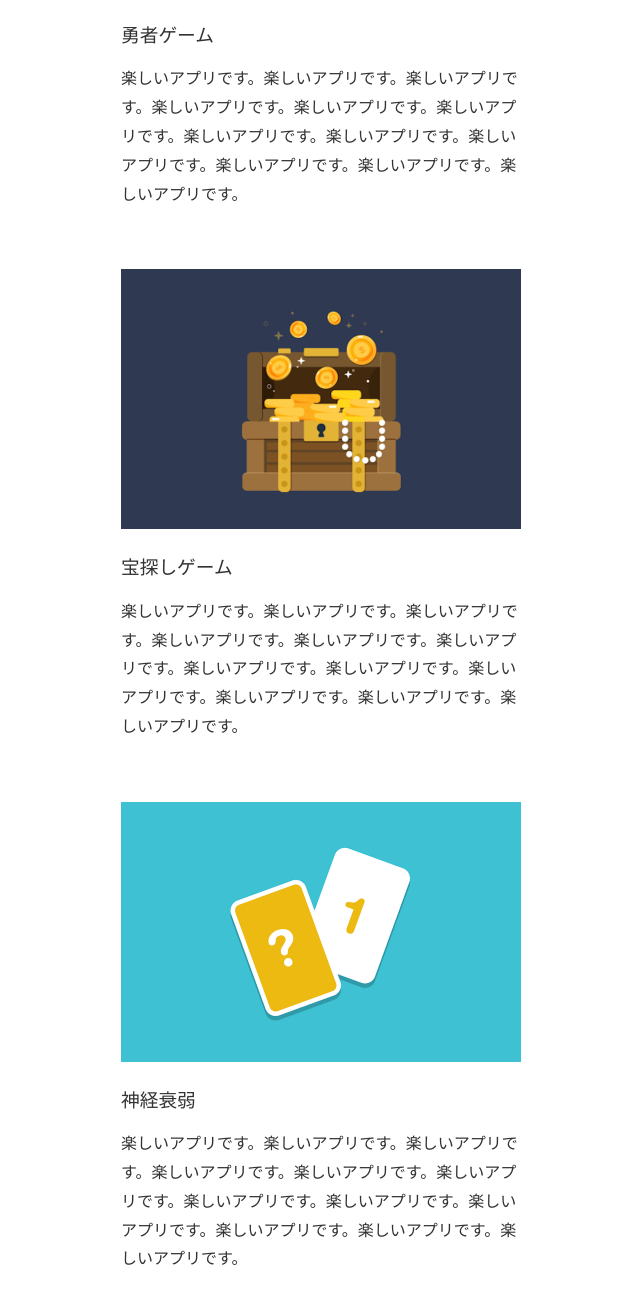
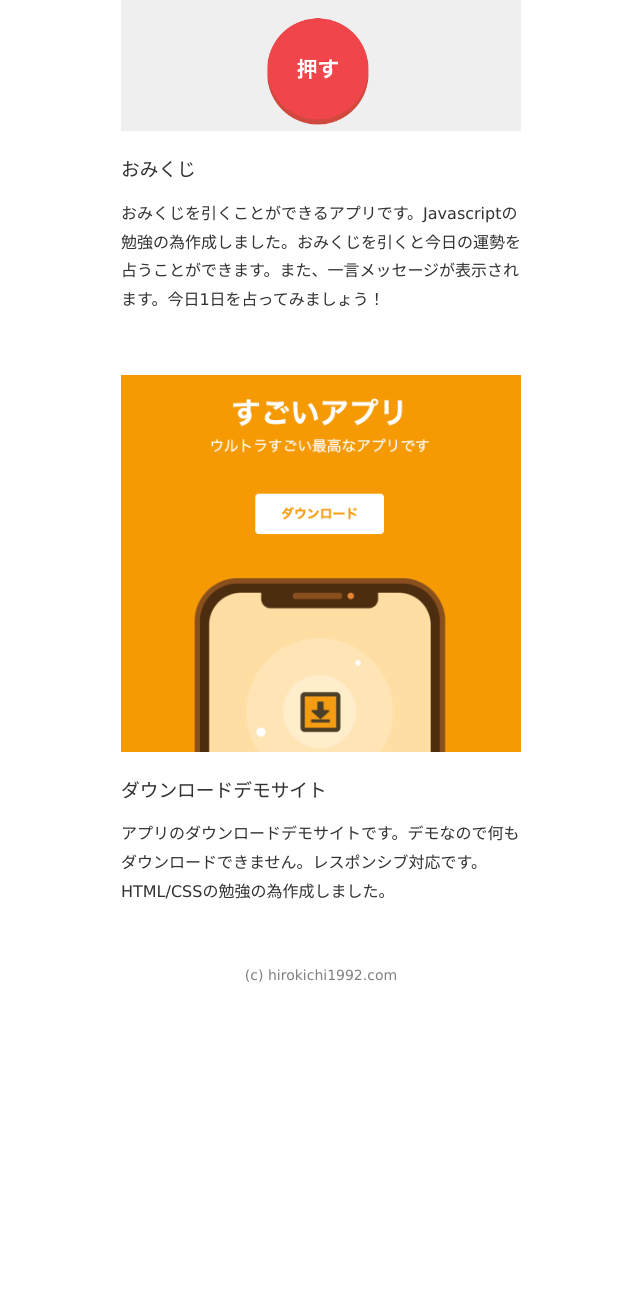
Before and after one commit to hirokichi1992/Portfolio-site-demo, a plain HTML site: page index.html in a window 1280 px wide. Shown: the part 607-1900 px from the top of the page, without its empty margins (319-959 px from the left). After the commit the page ends 1650 px from the top, so only its background shows below. Drawn offline with Linux system fonts and the light colour scheme.

Commit message:
ダウンロードデモサイト・おみくじアプリを追加

```diff
--- a/index.html
+++ b/index.html
@@ -39,22 +39,20 @@
         <h1>WORKS</h1>
 
         <section>
-            <img src="img/work1.png" width="400" heigth="260" alt="勇者ゲームの紹介画像">
+            <a href="https://myomikujiproject-e369d.web.app/" target="_blank">
+                <img src="img/omikuji.png" width="400" heigth="260" alt="おみくじアプリへのリンク画像です">
+            </a>
             <!-- セクション内で一番大きな見出し→<h1> -->
-            <h1>勇者ゲーム</h1>
-            <p>楽しいアプリです。楽しいアプリです。楽しいアプリです。楽しいアプリです。楽しいアプリです。楽しいアプリです。楽しいアプリです。楽しいアプリです。楽しいアプリです。楽しいアプリです。楽しいアプリです。楽しいアプリです。</p>
+            <h1>おみくじ</h1>
+            <p>おみくじを引くことができるアプリです。Javascriptの勉強の為作成しました。おみくじを引くと今日の運勢を占うことができます。また、一言メッセージが表示されます。今日1日を占ってみましょう！</p>
         </section>
 
         <section>
-            <img src="img/work2.png" width="400" heigth="260" alt="宝探しゲームの紹介画像">
-            <h1>宝探しゲーム</h1>
-            <p>楽しいアプリです。楽しいアプリです。楽しいアプリです。楽しいアプリです。楽しいアプリです。楽しいアプリです。楽しいアプリです。楽しいアプリです。楽しいアプリです。楽しいアプリです。楽しいアプリです。楽しいアプリです。</p>
-        </section>
-
-        <section>
-            <img src="img/work3.png" width="400" heigth="260" alt="神経衰弱の紹介画像">
-            <h1>神経衰弱</h1>
-            <p>楽しいアプリです。楽しいアプリです。楽しいアプリです。楽しいアプリです。楽しいアプリです。楽しいアプリです。楽しいアプリです。楽しいアプリです。楽しいアプリです。楽しいアプリです。楽しいアプリです。楽しいアプリです。</p>
+            <a href="https://myawesomeappproject-b1c54.web.app/" target="_blank">
+                <img src="img/MyAwesomeApp.png" width="400" heigth="260" alt="ダウンロードデモサイトへのリンク画像です">
+            </a>
+            <h1>ダウンロードデモサイト</h1>
+            <p>アプリのダウンロードデモサイトです。デモなので何もダウンロードできません。レスポンシブ対応です。HTML/CSSの勉強の為作成しました。</p>
         </section>
 
     </section>
```
Also changed, not shown: img/MyAwesomeApp.png (added), img/omikuji.png (added).
